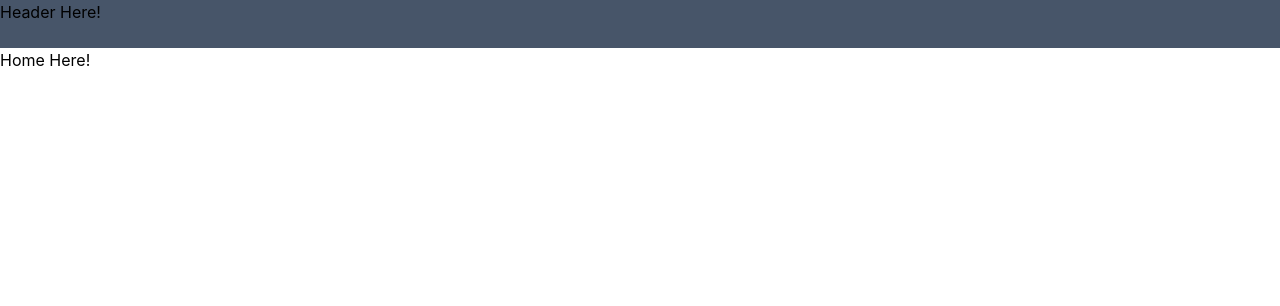
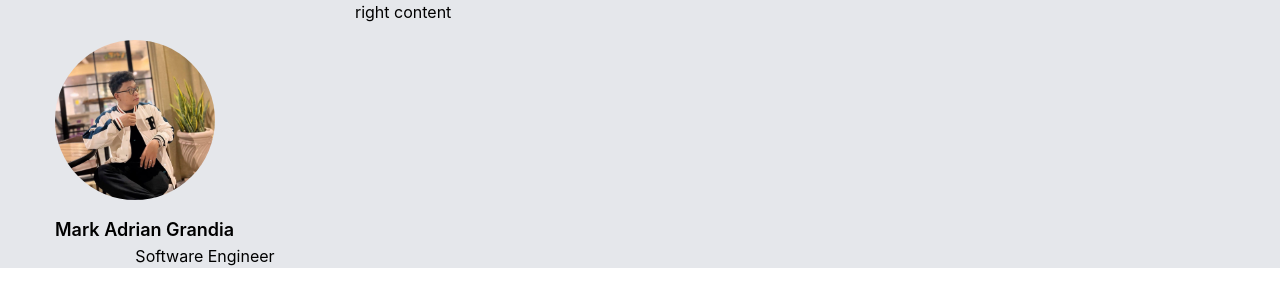
Before and after one commit to blackirit029/adrian-portfolio, a React (Create React App) app: page / in a window 1280 px wide. Shown: the top 306 px of the page. Built offline with nearby package versions, Linux system fonts and the light colour scheme.

Commit message:
2nd commit for left navigation

```diff
--- a/src/App.tsx
+++ b/src/App.tsx
@@ -2,9 +2,6 @@ import React from "react";
 
 // routes
 import { BrowserRouter as Router, Routes, Route } from "react-router-dom";
-
-// components
-import Header from "./components/Header";
 
 // pages
 import Home from "./pages/Home";
@@ -15,7 +12,6 @@ import "./App.css";
 const App: React.FC = () => {
   return (
     <Router>
-      <Header />
       <Routes>
         <Route path="/" element={ <Home /> } />
       </Routes>
--- a/src/components/Footer.tsx
+++ /dev/null
@@ -1,11 +0,0 @@
-import React from "react";
-
-const Footer: React.FC = () => {
-    return (
-        <div>
-            Footer
-        </div>
-    );
-}
-
-export default Footer;
--- a/src/components/Header.tsx
+++ /dev/null
@@ -1,11 +0,0 @@
-import React from "react";
-
-const Header: React.FC = () => {
-    return (
-        <div className="h-12 bg-slate-600">
-            Header Here!
-        </div>
-    );
-}
-
-export default Header;
--- /dev/null
+++ b/src/components/LeftMenu/BotLeftMenu.tsx
@@ -0,0 +1,11 @@
+import React from "react";
+
+const BotLeftMenu: React.FC = () => {
+    return (
+        <div>
+            BotLeftMenu
+        </div>
+    );
+}
+
+export default BotLeftMenu;
--- /dev/null
+++ b/src/components/LeftMenu/MidLeftMenu.tsx
@@ -0,0 +1,11 @@
+import React from "react";
+
+const MidLeftMenu: React.FC = () => {
+    return (
+        <div>
+            MidLeftMenu
+        </div>
+    );
+}
+
+export default MidLeftMenu;
--- /dev/null
+++ b/src/components/LeftMenu/TopLeftMenu.tsx
@@ -0,0 +1,20 @@
+import React from "react";
+
+// assets
+import Profile from "../../assets/profile.jpg";
+
+const TopleftMenu: React.FC = () => {
+    return (
+        <div className="mt-10 justify-center flex flex-col">
+            <img src={Profile} alt="profile" className="h-40 w-40 rounded-full"/>
+            <div className="mt-4 text-lg font-semibold">
+                Mark Adrian Grandia
+            </div>
+            <div className="text-center">
+                Software Engineer
+            </div>
+        </div>
+    );
+}
+
+export default TopleftMenu;
--- /dev/null
+++ b/src/components/LeftMenu/index.tsx
@@ -0,0 +1,13 @@
+import React from "react";
+
+import TopleftMenu from "./TopLeftMenu";
+
+const LeftMenu: React.FC = () => {
+    return (
+        <div className="w-[300px]">
+            <TopleftMenu />
+        </div>
+    );
+}
+
+export default LeftMenu;
--- a/src/pages/Home/index.tsx
+++ b/src/pages/Home/index.tsx
@@ -1,9 +1,16 @@
 import React from "react";
+
+import LeftMenu from "../../components/LeftMenu";
 
 const Home: React.FC = () => {
     return (
-        <div>
-            Home Here!
+        <div className="w-full h-full flex bg-gray-200 justify-center">
+            <div className="flex content-between">
+                <LeftMenu />
+                <div className="w-[870px]">
+                    right content
+                </div>
+            </div>
         </div>
     );
 }
```
Also changed, not shown: src/assets/profile.jpg (added).
